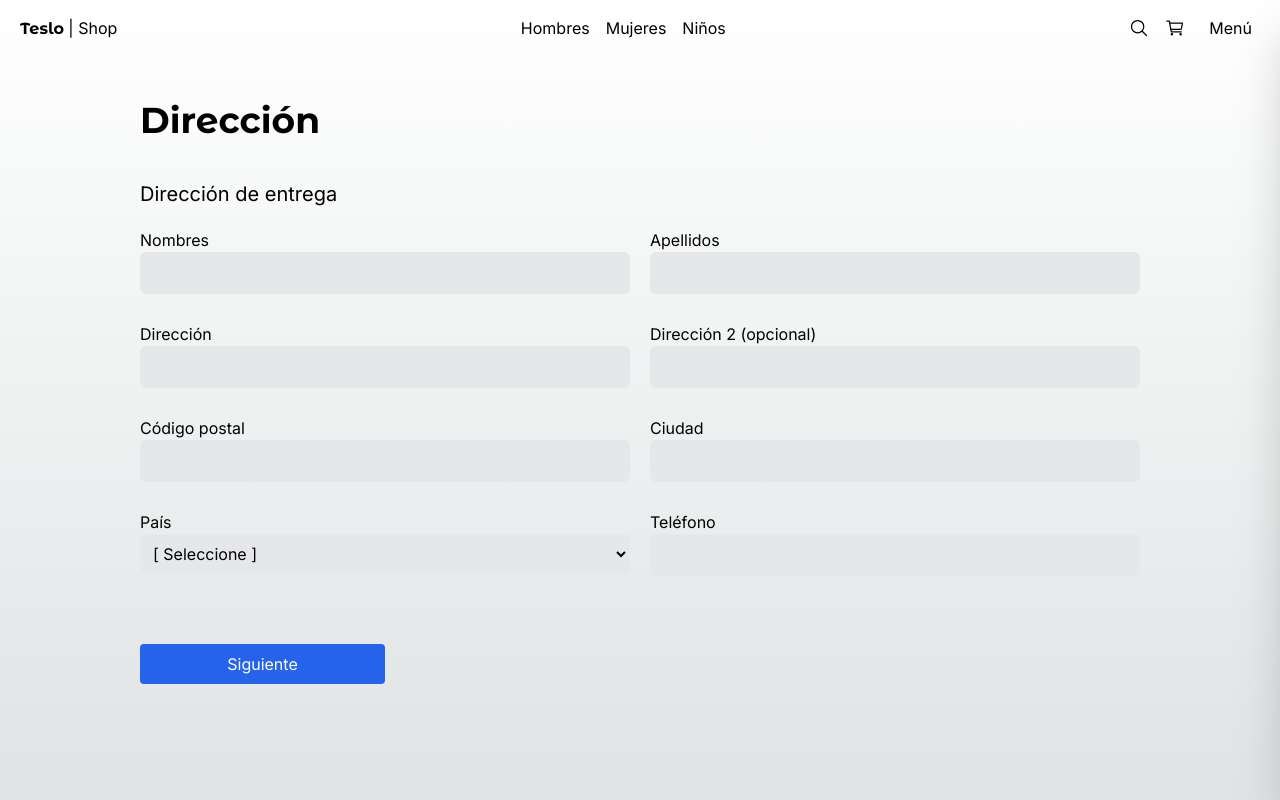
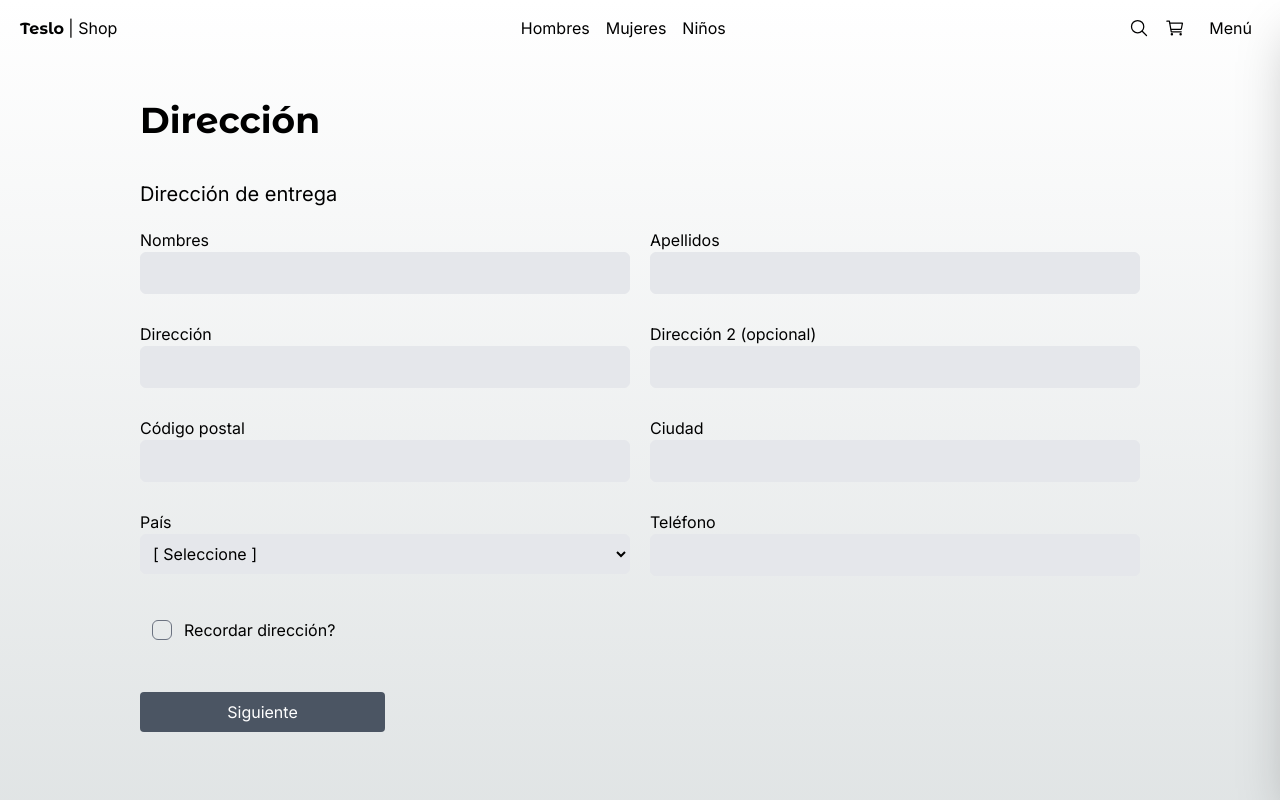
Before and after one commit to EA-Gadgeter/teslo-shop, a Next.js app: page /checkout/address in a window 1280 px wide. Shown: the top 800 px of the page. Built offline with nearby package versions, Linux system fonts and the light colour scheme; no server answers.

Commit message:
Separado form de direccion en un client component, validado formulario de address con useForm hook

```diff
--- a/src/app/(shop)/checkout/address/page.tsx
+++ b/src/app/(shop)/checkout/address/page.tsx
@@ -1,6 +1,6 @@
 import { Title } from "@/components/ui";
+import { AddressForm } from "@/components/checkout/address";
 
-import Link from "next/link";
 
 export default function CheckoutAddressPage() {
   return (
@@ -9,82 +9,7 @@
 
         <Title title="Dirección" subtitle="Dirección de entrega" />
 
-        <div className="grid grid-cols-1 gap-2 sm:gap-5 sm:grid-cols-2">
-          <div className="flex flex-col mb-2">
-            <span>Nombres</span>
-            <input
-              type="text"
-              className="p-2 border rounded-md bg-gray-200"
-            />
-          </div>
-
-          <div className="flex flex-col mb-2">
-            <span>Apellidos</span>
-            <input
-              type="text"
-              className="p-2 border rounded-md bg-gray-200"
-            />
-          </div>
-
-          <div className="flex flex-col mb-2">
-            <span>Dirección</span>
-            <input
-              type="text"
-              className="p-2 border rounded-md bg-gray-200"
-            />
-          </div>
-
-          <div className="flex flex-col mb-2">
-            <span>Dirección 2 (opcional)</span>
-            <input
-              type="text"
-              className="p-2 border rounded-md bg-gray-200"
-            />
-          </div>
-
-
-          <div className="flex flex-col mb-2">
-            <span>Código postal</span>
-            <input
-              type="text"
-              className="p-2 border rounded-md bg-gray-200"
-            />
-          </div>
-
-          <div className="flex flex-col mb-2">
-            <span>Ciudad</span>
-            <input
-              type="text"
-              className="p-2 border rounded-md bg-gray-200"
-            />
-          </div>
-
-          <div className="flex flex-col mb-2">
-            <span>País</span>
-            <select
-              className="p-2 border rounded-md bg-gray-200"
-            >
-              <option value="">[ Seleccione ]</option>
-              <option value="CRI">Costa Rica</option>
-            </select>
-          </div>
-
-          <div className="flex flex-col mb-2">
-            <span>Teléfono</span>
-            <input
-              type="text"
-              className="p-2 border rounded-md bg-gray-200"
-            />
-          </div>
-
-          <div className="flex flex-col mb-2 sm:mt-10">
-            <Link
-              href='/checkout'
-              className="btn-primary flex w-full sm:w-1/2 justify-center ">
-              Siguiente
-            </Link>
-          </div>
-        </div>
+        <AddressForm />
       </div>
     </div>
   );
--- /dev/null
+++ b/src/components/checkout/address/AddressForm.tsx
@@ -0,0 +1,149 @@
+"use client";
+
+import { useForm } from "react-hook-form";
+
+
+type FormInputs = {
+  firstName: string;
+  lastName: string;
+  address: string;
+  address2?: string;
+  postalCode: string;
+  city: string;
+  country: string;
+  phone: string;
+  rememberAddress: boolean;
+};
+
+export const AddressForm = () => {
+  const { handleSubmit, register, formState: { isValid } } = useForm<FormInputs>({
+    defaultValues: {
+
+    }
+  });
+
+  const onSubmit = (data: FormInputs) => {
+    console.log({data});
+  }
+
+  return (
+    <form onSubmit={handleSubmit(onSubmit)} className="grid grid-cols-1 gap-2 sm:gap-5 sm:grid-cols-2">
+      <div className="flex flex-col mb-2">
+        <span>Nombres</span>
+        <input
+          type="text"
+          className="p-2 border rounded-md bg-gray-200"
+          {...register("firstName", { required: true })}
+        />
+      </div>
+
+      <div className="flex flex-col mb-2">
+        <span>Apellidos</span>
+        <input
+          type="text"
+          className="p-2 border rounded-md bg-gray-200"
+          {...register("lastName", { required: true })}
+        />
+      </div>
+
+      <div className="flex flex-col mb-2">
+        <span>Dirección</span>
+        <input
+          type="text"
+          className="p-2 border rounded-md bg-gray-200"
+          {...register("address", { required: true })}
+        />
+      </div>
+
+      <div className="flex flex-col mb-2">
+        <span>Dirección 2 (opcional)</span>
+        <input
+          type="text"
+          className="p-2 border rounded-md bg-gray-200"
+          {...register("address2")}
+        />
+      </div>
+
+
+      <div className="flex flex-col mb-2">
+        <span>Código postal</span>
+        <input
+          type="text"
+          className="p-2 border rounded-md bg-gray-200"
+          {...register("postalCode", { required: true })}
+        />
+      </div>
+
+      <div className="flex flex-col mb-2">
+        <span>Ciudad</span>
+        <input
+          type="text"
+          className="p-2 border rounded-md bg-gray-200"
+          {...register("city", { required: true })}
+        />
+      </div>
+
+      <div className="flex flex-col mb-2">
+        <span>País</span>
+        <select
+          className="p-2 border rounded-md bg-gray-200"
+          {...register("country", { required: true })}
+        >
+          <option value="">[ Seleccione ]</option>
+          <option value="CRI">Costa Rica</option>
+        </select>
+      </div>
+
+      <div className="flex flex-col mb-2">
+        <span>Teléfono</span>
+        <input
+          type="text"
+          className="p-2 border rounded-md bg-gray-200"
+          {...register("phone", { required: true })}
+        />
+      </div>
+
+      <div className="flex flex-col mb-2 sm:mt-1">
+        <div className="inline-flex items-center mb-10">
+          <label
+            className="relative flex cursor-pointer items-center rounded-full p-3"
+            htmlFor="checkbox"
+          >
+            <input
+              type="checkbox"
+              className="border-gray-500 before:content[''] peer relative h-5 w-5 cursor-pointer appearance-none rounded-md border border-blue-gray-200 transition-all before:absolute before:top-2/4 before:left-2/4 before:block before:h-12 before:w-12 before:-translate-y-2/4 before:-translate-x-2/4 before:rounded-full before:bg-blue-gray-500 before:opacity-0 before:transition-opacity checked:border-blue-500 checked:bg-blue-500 checked:before:bg-blue-500 hover:before:opacity-10"
+              id="checkbox"
+              {...register("rememberAddress")}
+            />
+            <div className="pointer-events-none absolute top-2/4 left-2/4 -translate-y-2/4 -translate-x-2/4 text-white opacity-0 transition-opacity peer-checked:opacity-100">
+              <svg
+                xmlns="http://www.w3.org/2000/svg"
+                className="h-3.5 w-3.5"
+                viewBox="0 0 20 20"
+                fill="currentColor"
+                stroke="currentColor"
+                strokeWidth="1"
+              >
+                <path
+                  fillRule="evenodd"
+                  d="M16.707 5.293a1 1 0 010 1.414l-8 8a1 1 0 01-1.414 0l-4-4a1 1 0 011.414-1.414L8 12.586l7.293-7.293a1 1 0 011.414 0z"
+                  clipRule="evenodd"
+                ></path>
+              </svg>
+            </div>
+          </label>
+
+          <span>Recordar dirección?</span>
+        </div>
+
+        <button
+          type="submit"
+          disabled={!isValid}
+          className={`${isValid ? "btn-primary": "btn-disabled"} flex w-full sm:w-1/2 justify-center`}
+        >
+          Siguiente
+        </button>
+      </div>
+    </form>
+  );
+};
--- /dev/null
+++ b/src/components/checkout/address/index.ts
@@ -0,0 +1 @@
+export { AddressForm } from "./AddressForm";
```
Also changed, not shown: 1 other file (tests, documents, lock files or other folders).
